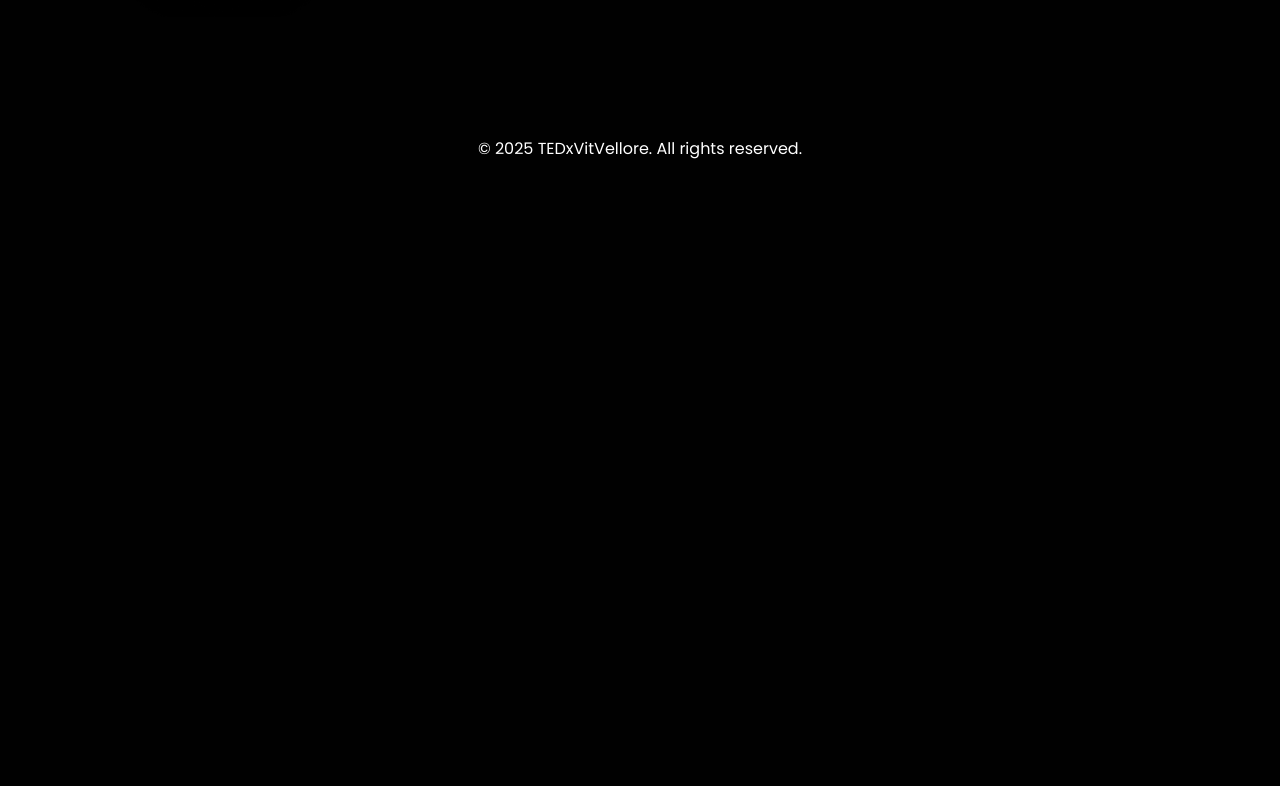
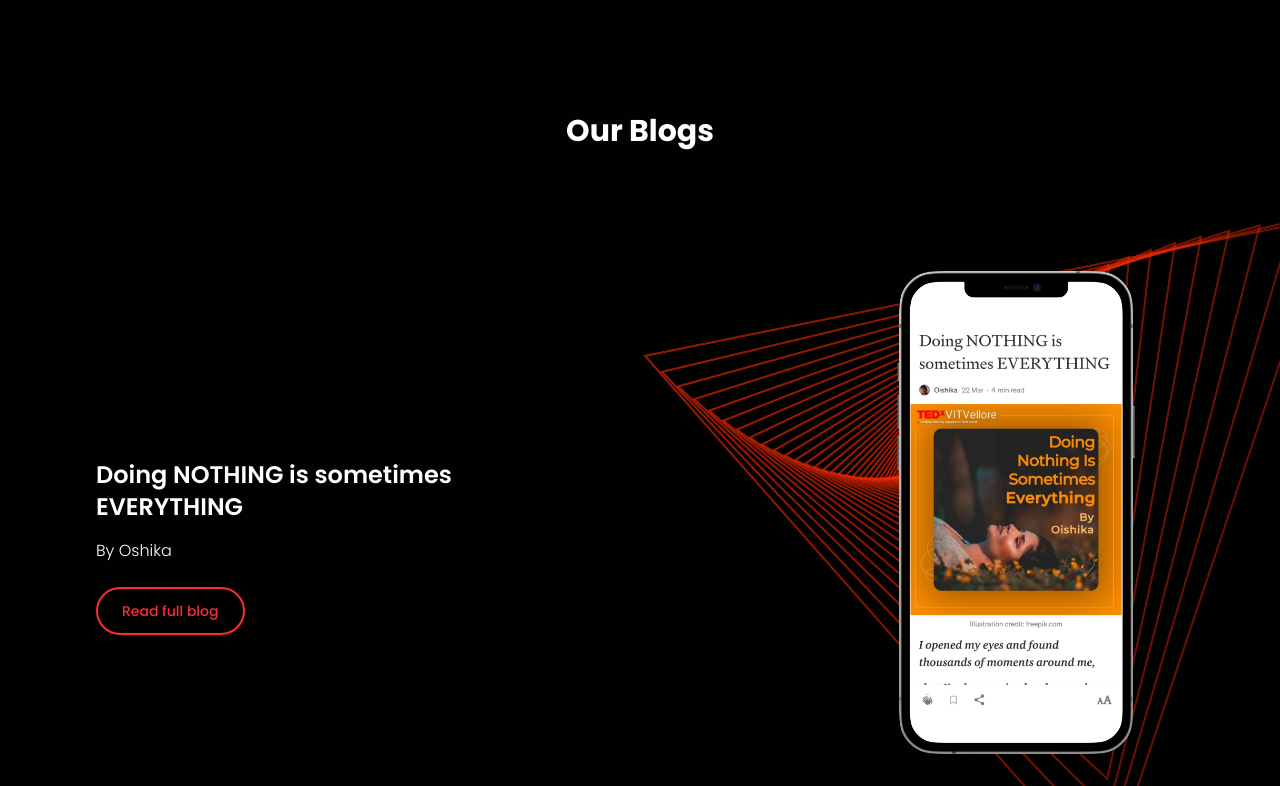
Before and after one commit to AdeoyeIbk/TEDxVitVellore, a React (Vite) app: page / in a window 1280 px wide. Shown: the part 2034-2820 px from the top of the page. Before the commit the page ends 2219 px from the top, so only its background shows below. Built offline with nearby package versions, Linux system fonts and the light colour scheme.

Commit message:
Refactor code structure for improved readability and maintainability

```diff
--- a/src/components/sections/BlogSection.tsx
+++ b/src/components/sections/BlogSection.tsx
@@ -0,0 +1,56 @@
+import { motion } from "motion/react";
+import blogImg from "../../assets/images/blog_img.png";
+import Button from "../ui/Button";
+
+export default function BlogSection() {
+  return (
+    <motion.section
+      className="flex flex-col items-center justify-between gap-16 h-vh"
+      initial={{ opacity: 0, y: 50 }}
+      animate={{ opacity: 1, y: 0 }}
+      transition={{ duration: 0.8 }}
+    >
+      <motion.h2
+        className="text-3xl font-bold"
+        initial={{ opacity: 0, y: 50 }}
+        animate={{ opacity: 1, y: 0 }}
+        transition={{ duration: 0.8, delay: 0.4 }}
+      >
+        Our Blogs
+      </motion.h2>
+      <motion.div className="flex flex-col-reverse sm:flex-row  gap-16 justify-between w-full">
+        <motion.div
+          className="flex flex-col justify-center gap-4 w-1/2 pl-24"
+          initial={{ opacity: 0, x: -50 }}
+          animate={{ opacity: 1, x: 0 }}
+          transition={{ duration: 0.8, delay: 0.2 }}
+        >
+          <motion.div className="flex flex-col gap-2">
+              <motion.h3 className="text-2xl font-semibold">Doing <span className="uppercase">Nothing</span> is sometimes <br /> <span className="uppercase">Everything</span></motion.h3>
+                <motion.p className="font-light">
+                 By Oshika
+                </motion.p>
+          </motion.div>
+          {/* read full blog button*/}
+          <motion.div>
+              <Button variant="outline" size="md">
+                Read full blog
+              </Button>
+          </motion.div>
+        </motion.div>
+        <motion.img
+          src={blogImg}
+          alt="Blog image"
+          className="w-1/2 h-auto object-cover"
+          initial={{ opacity: 0, x: 50 }}
+          animate={{ opacity: 1, x: 0 }}
+          transition={{ duration: 0.8, delay: 0.3 }}
+          whileHover={{ scale: 1.02 }}
+        />
+      </motion.div>
+      <Button variant="outline" size="md">
+        All blogs
+      </Button>
+    </motion.section>
+  );
+}
--- a/src/pages/Index.tsx
+++ b/src/pages/Index.tsx
@@ -1,6 +1,7 @@
 import HeroSection from "../components/sections/HeroSection";
 import AboutSection from "../components/sections/AboutSection";
 import EventsSection from "../components/sections/EventsSection";
+import BlogSection from "../components/sections/BlogSection";
 
 export default function Index() {
   return (
@@ -8,6 +9,7 @@
       <HeroSection />
       <AboutSection />
       <EventsSection />
+      <BlogSection />
     </div>
   );
 }
```
Also changed, not shown: src/assets/images/blog_image.png (deleted), src/assets/images/blog_img.png (added).
